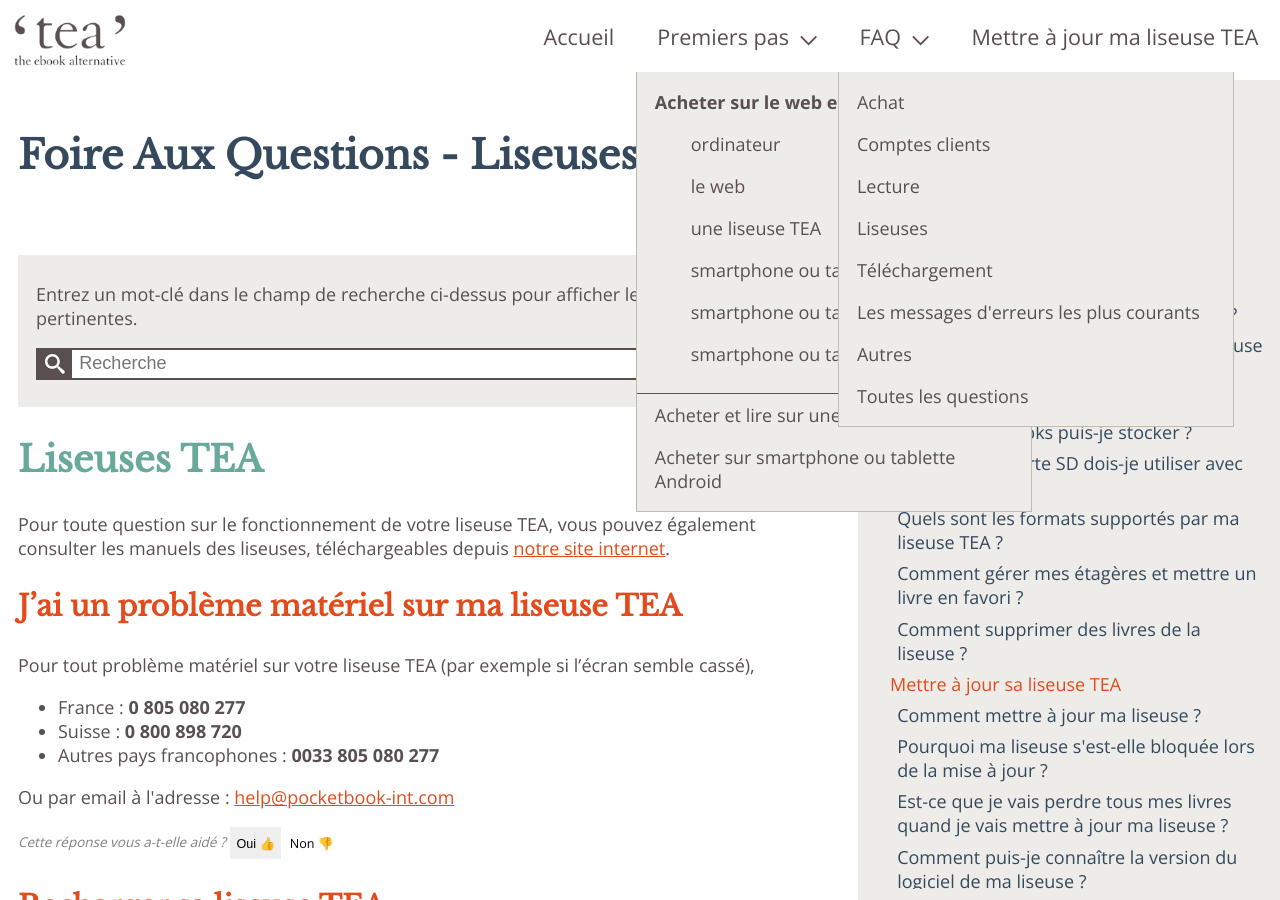
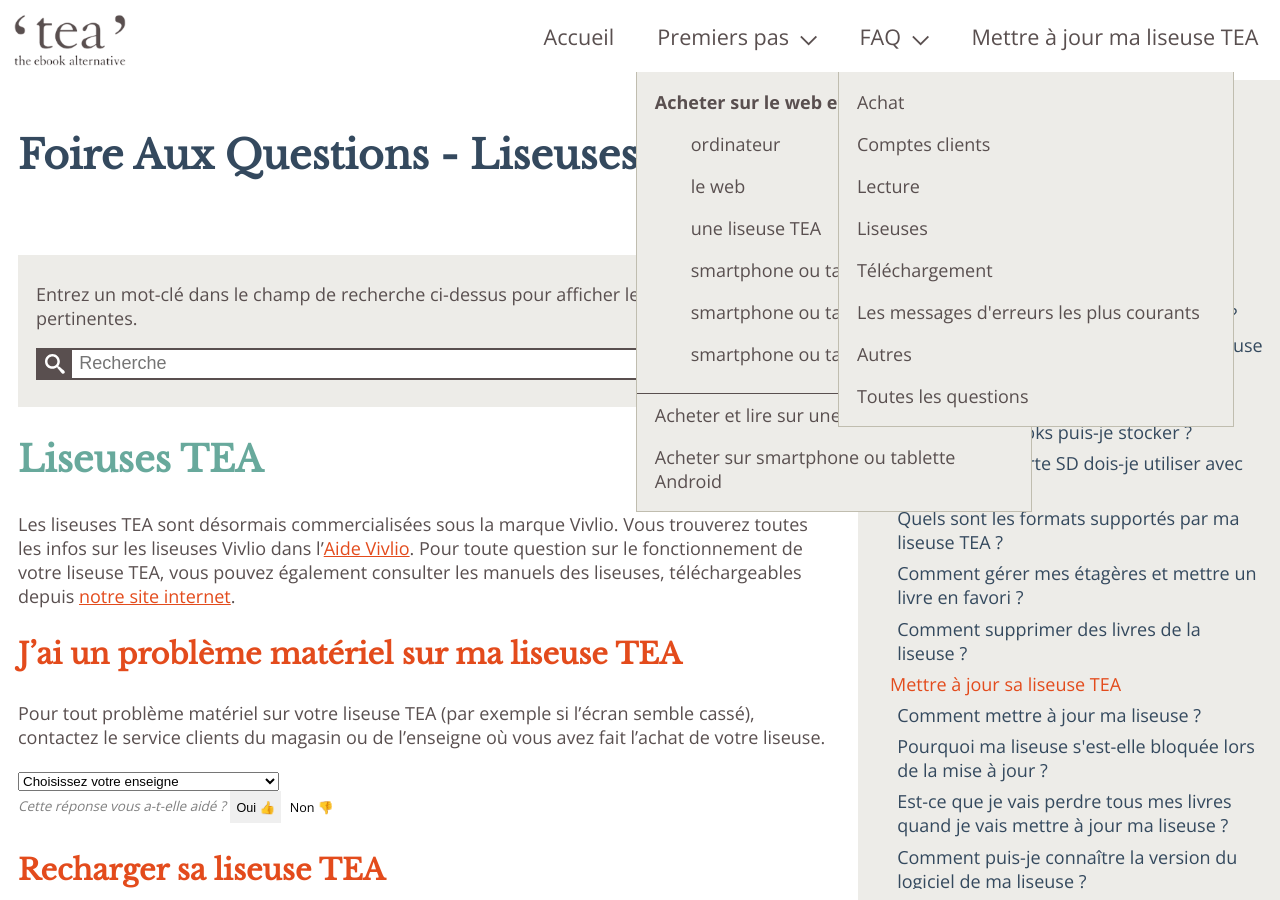
Before and after one commit to TEA-ebook/help-center, a Jekyll site: the page built from _pages/FAQ-liseuse.md, in a window 1280 px wide and 900 px high. Built offline with Jekyll 4.4.1, drawn with Linux system fonts in a browser that asks for light colours; some of the changed text lies outside the part shown.

Commit message:
Update FAQ-liseuse.md

```diff
--- a/_pages/FAQ-liseuse.md
+++ b/_pages/FAQ-liseuse.md
@@ -8,15 +8,22 @@
 
 ## Liseuses TEA
 
+Les liseuses TEA sont désormais commercialisées sous la marque Vivlio.
+Vous trouverez toutes les infos sur les liseuses Vivlio dans l'[Aide Vivlio](https://help.vivlio.fr).
 Pour toute question sur le fonctionnement de votre liseuse TEA, vous pouvez également consulter les manuels des liseuses, téléchargeables depuis <a href="https://www.tea-ebook.com/lecture-numerique/liseuses-tea/">notre site internet</a>.
 
 {% include anchor.html id="pb-matériel" label="J'ai un problème matériel sur ma liseuse TEA." %}
 
 ### J'ai un problème matériel sur ma liseuse TEA
 
-Pour tout problème matériel sur votre liseuse TEA (par exemple si l'écran semble cassé),
-
-<div class="contact-pb"></div>
+Pour tout problème matériel sur votre liseuse TEA (par exemple si l'écran semble cassé), contactez le service clients du magasin ou de l'enseigne où vous avez fait l'achat de votre liseuse.
+<form>
+        <select id="select-sav">
+          <option selected="selected" disabled="disabled">Choisissez votre enseigne</option>
+        </select>
+</form>
+<div id="sav-contact">
+</div>
 
 {% include feedback-button.html question="J'ai un problème matériel sur ma liseuse TEA" %}
 
@@ -74,12 +81,10 @@
 
 #### Combien d'ebooks puis-je stocker dans ma liseuse ?
 
-Pour les liseuses TEA, la capacité interne est de 4 Go, soit environ 4 000 ebooks (selon leur taille).
+Pour les liseuses TEA, la capacité interne varie selon les modèles, en allant de 4 Go, soit environ 4 000 ebooks (selon leur taille), à 8 Go.
 Vous pouvez augmenter la capacité de stockage de votre liseuse jusqu’à 32 Go en insérant une carte mémoire dans la fente prévue à cet effet.
 
 {% include feedback-button.html question="Combien d'ebooks puis-je stocker dans ma liseuse ?" %}
-
-
 
 
 {% include anchor.html id="carteSD-liseuse" label="Quel type de carte SD dois-je utiliser avec ma liseuse ?" %}
@@ -92,8 +97,6 @@
 {% include feedback-button.html question="Quel type de carte SD dois-je utiliser avec ma liseuse ?" %}
 
 
-
-
 {% include anchor.html id="format-supporte" label="Quels sont les formats supportés par ma liseuse TEA ?" %}
 
 #### Quels sont les formats supportés par ma liseuse TEA ?
@@ -102,8 +105,6 @@
 - Formats d’images acceptés : JPEG, PNG, GIF, BMP, TIF.
 
 {% include feedback-button.html question="Quels sont les formats supportés par ma liseuse TEA ?" %}
-
-
 
 
 {% include anchor.html id="etageres-favoris" label="Comment gérer mes étagères et mettre un livre en favori ?" %}
@@ -333,7 +334,6 @@
 
 #### Comment ajouter des dictionnaires à ma liseuse ?
 
-
 Il est possible d'ajouter des dictionnaires à la liste de ceux déjà disponibles :
 
 <a class="button" href="https://www.bookland.com/fra/dictionaries">Télécharger des dictionnaires pour liseuse</a>
@@ -348,8 +348,6 @@
 Le dictionnaire sera alors disponible parmi les choix des différents dictionnaires.
 
 {% include feedback-button.html question="Comment ajouter des dictionnaires à ma liseuse ?" %}
-
-
 
 {% include anchor.html id="autres-faq-liseuse" label="Autres questions" %}
 
@@ -375,8 +373,6 @@
 <p class="protip">Cela ne fonctionne pas ? Testez la connexion sur un autre ordinateur ou avec un autre cable micro USB (destiné pour le transfert des fichiers et non seulement pour la charge).</p>
 
 {% include feedback-button.html question="Je n'arrive pas à relier ma liseuse TEA à mon ordinateur, que dois-je faire ?" %}
-
-
 
 {% include anchor.html id="pocketbook-bloque" label="Ma liseuse TEA est bloquée sur une page, que dois-je faire ?" %}
 
```
Also changed, not shown: other parts of _pages/FAQ-liseuse.md (+1 -1 lines).
